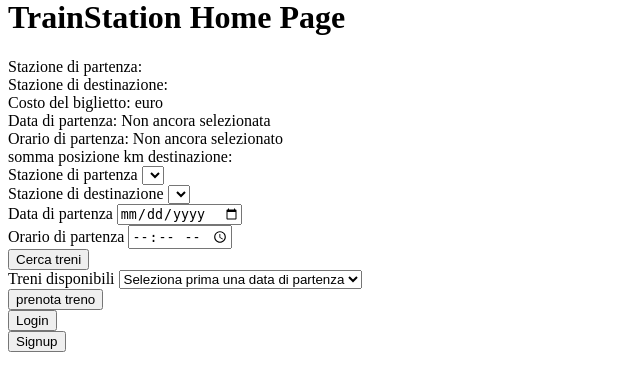
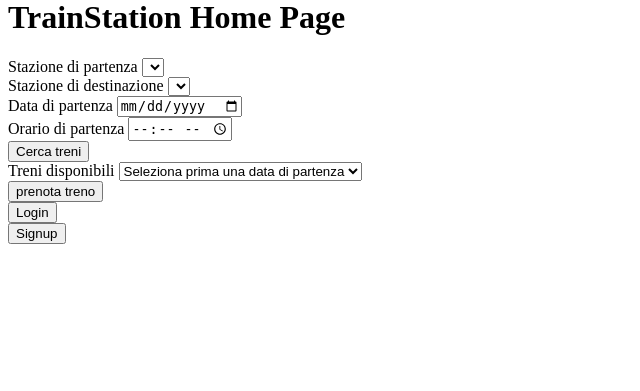
Before and after one commit to FedericoDiMaio/projects, a PHP site: page /train_station/landingCheck.php in a window 1280 px wide. Shown: the part 22-413 px from the top of the page, without its empty margins (0-640 px from the left). Run offline with PHP 8.4, Linux system fonts and the light colour scheme; data comes from the database, SQL or seed files in the repository; data that the repository does not hold is empty.

Commit message:
refactoring

```diff
--- a/train_station/landingCheck.php
+++ b/train_station/landingCheck.php
@@ -89,12 +89,12 @@
 
 
 
-        echo 'Stazione di partenza: ' . htmlspecialchars($dati_stazione_partenza['nome_stazione']) . '<br>';
-        echo 'Stazione di destinazione: ' . htmlspecialchars($dati_stazione_destinazione['nome_stazione']) . '<br>';
-        echo 'Costo del biglietto: ' . $costo_biglietto . ' euro' . '<br>';
-        echo 'Data di partenza: ' . ($dataPartenza ? htmlspecialchars($dataPartenza->format('d-m-Y')) : 'Non ancora selezionata') . '<br>';
-        echo 'Orario di partenza: ' . ($orarioPartenza ? htmlspecialchars($orarioPartenza->format('H:i')) : 'Non ancora selezionato') . '<br>';
-        echo 'somma posizione km destinazione: ' . $somma_posizione_km . '<br>';
+    //    echo 'Stazione di partenza: ' . htmlspecialchars($dati_stazione_partenza['nome_stazione']) . '<br>';
+    //    echo 'Stazione di destinazione: ' . htmlspecialchars($dati_stazione_destinazione['nome_stazione']) . '<br>';
+    //    echo 'Costo del biglietto: ' . $costo_biglietto . ' euro' . '<br>';
+    //    echo 'Data di partenza: ' . ($dataPartenza ? htmlspecialchars($dataPartenza->format('d-m-Y')) : 'Non ancora selezionata') . '<br>';
+    //    echo 'Orario di partenza: ' . ($orarioPartenza ? htmlspecialchars($orarioPartenza->format('H:i')) : 'Non ancora selezionato') . '<br>';
+    //    echo 'somma posizione km destinazione: ' . $somma_posizione_km . '<br>';
 
     ?>
 
--- a/train_station/login.html
+++ b/train_station/login.html
@@ -30,7 +30,8 @@
           <input type="submit" value="Login">
         </div>
 
+
       </form>
-
+      <a href="./landing.php"><button>Home Page</button></a><br>
   </body>
 </html
--- a/train_station/registrazione.html
+++ b/train_station/registrazione.html
@@ -44,7 +44,7 @@
       </div>
 
     </form>
-
+    <a href="./landing.php"><button>Home Page</button></a><br>
   </body>
 
 </html>
```
Also changed, not shown: train_station/loginNonEffettuato.html (+5 -4 lines).
